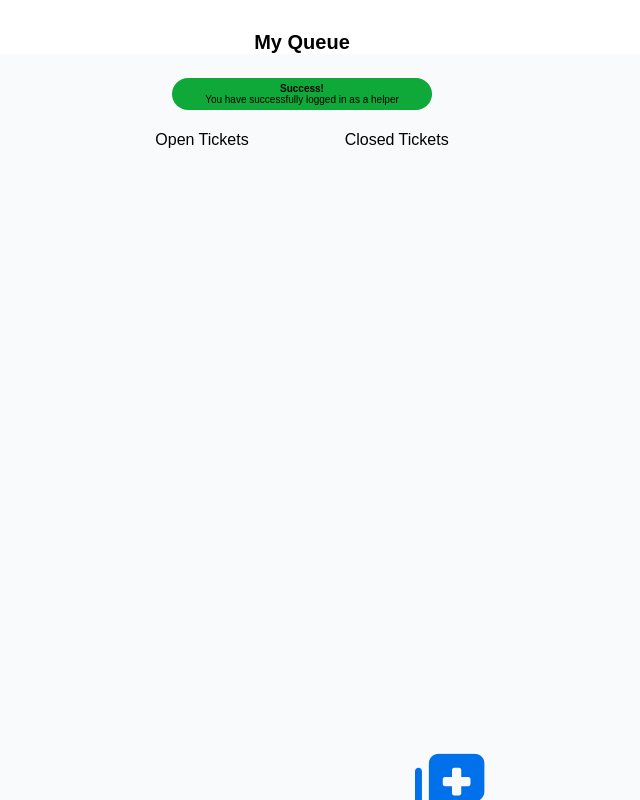
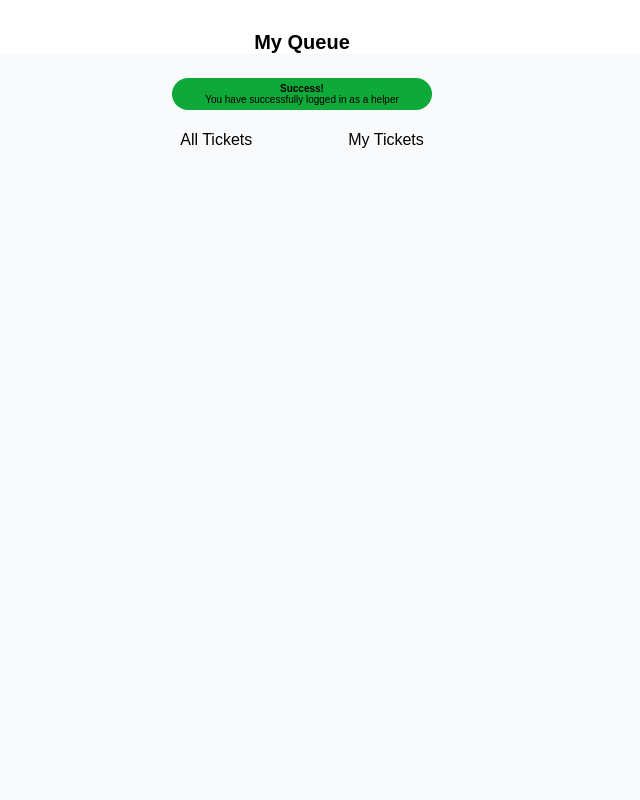
Before and after one commit to Build-Week-DevDesk-Queue2/frontend, a React (Create React App) app in the folder front-end/: page /student-success in a window 1280 px wide. Shown: the whole page, without its empty margins (338-978 px from the left). Built offline with nearby package versions, Linux system fonts and the light colour scheme.

Commit message:
Adjusted CSS positioning for Ticket Card

```diff
--- a/front-end/src/App.css
+++ b/front-end/src/App.css
@@ -40,9 +40,9 @@
 #notes-medical {
   color: #0070eb;
   font-size: 74px;
-  position: relative;
-  top: 600px;
-  left: 150px;
+  position: absolute;
+  top: 750px;
+  left: 700px;
 }
 
 .error {
--- a/front-end/src/components/que/Card.js
+++ b/front-end/src/components/que/Card.js
@@ -35,6 +35,7 @@ const CardWrap = styled.div`
   box-shadow: 2px 4px 10px rgba(0, 0, 0, 0.02), 2px 3px 8px rgba(0, 0, 0, 0.02);
   border-radius: 5px;
   border-left: 8px solid #007aff;
+  margin-top: 30px;
 `;
 
 const StyledCardTitle = styled.span`
--- a/front-end/src/components/que/ClosedCard.js
+++ b/front-end/src/components/que/ClosedCard.js
@@ -17,6 +17,7 @@ const ClosedTicketWrap = styled.div`
   background: #fff;
   border-radius: 10px;
   width: 343px;
+  margin-top: 30px;
 `;
 
 const ClosedTicketTitle = styled.h3`
--- a/front-end/src/components/que/StudentQueue.js
+++ b/front-end/src/components/que/StudentQueue.js
@@ -16,7 +16,7 @@ import {
 } from "react-router-dom";
 
 const StudentQueue = () => {
-  let role = "student";
+  let role = "helper";
   let changeNav = () => {
     if (role == "student") {
       return <StudentNav />;
```
